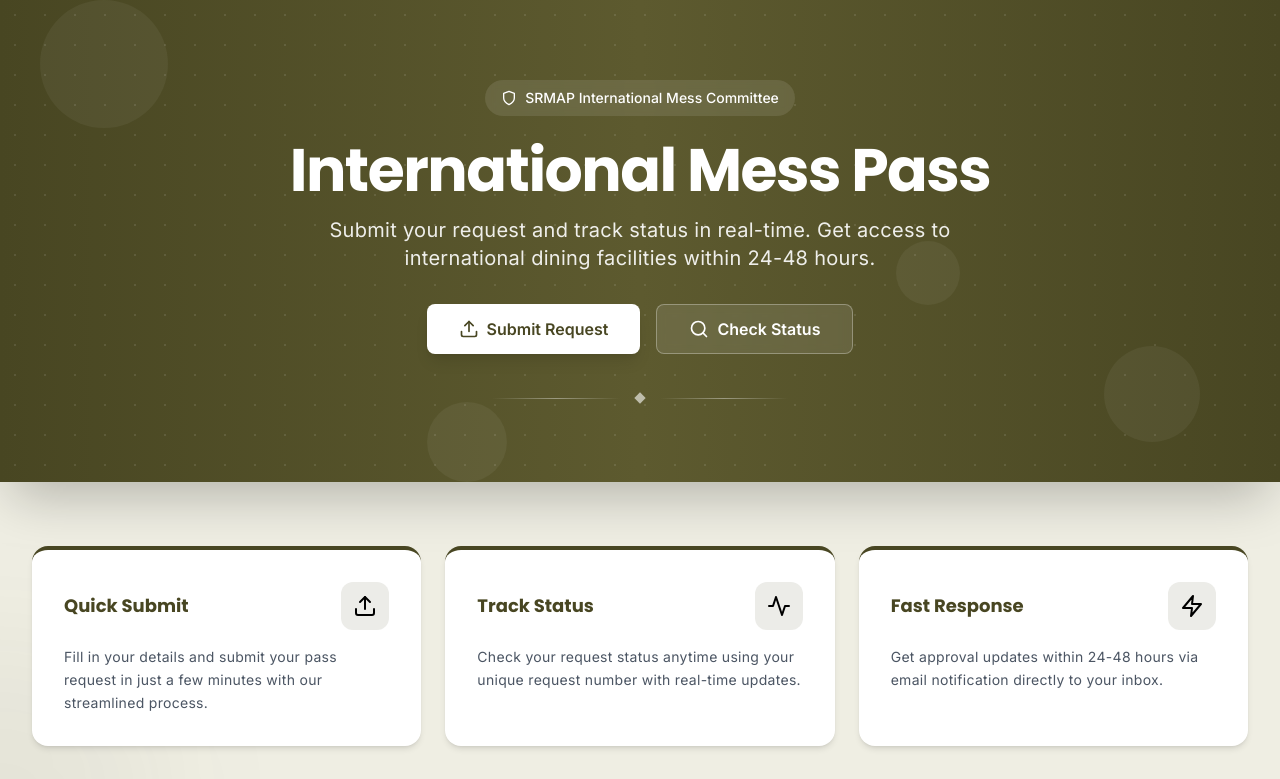
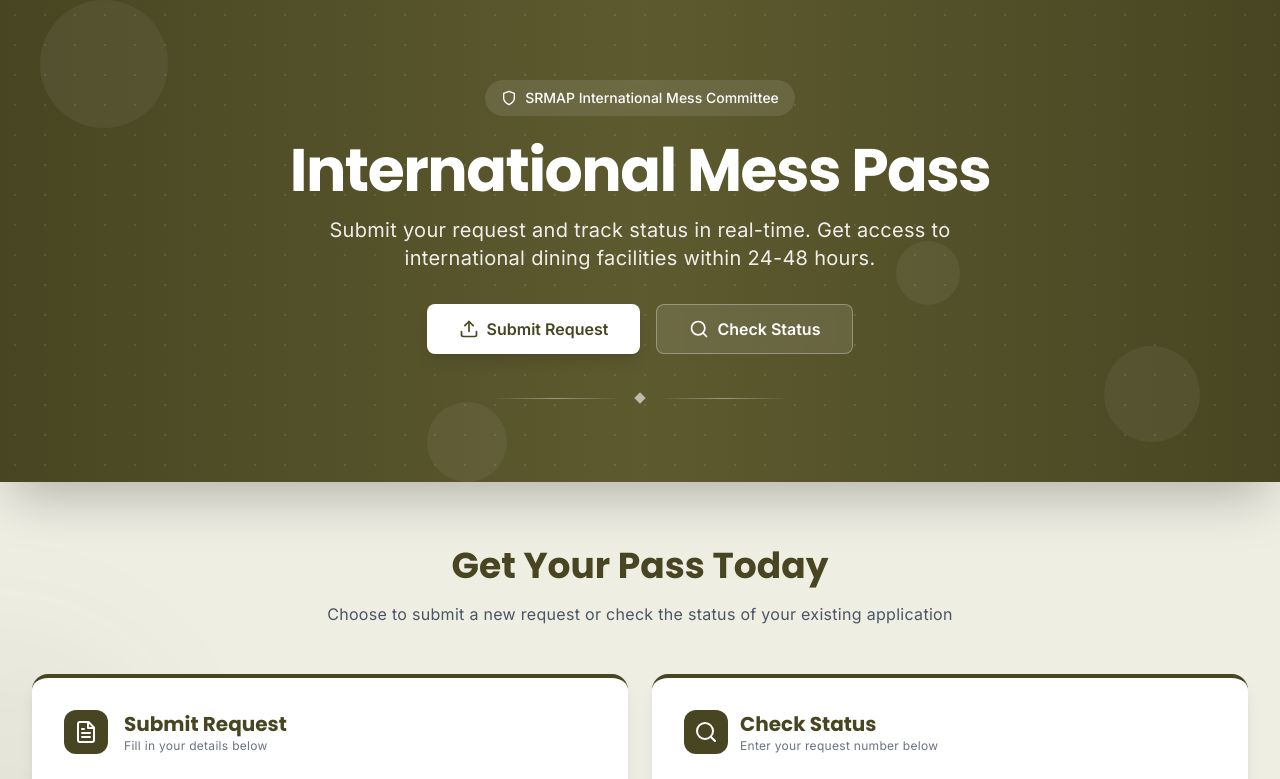
Before and after one commit to ThakurAmanKumar/SRMAPINTMESSPASS, a Next.js app: page /mess-pass-request in a window 1280 px wide. Shown: the top 779 px of the page. Built offline with nearby package versions, Linux system fonts and the light colour scheme.

Commit message:
Remove Quick Submit, Track Status, and Fast Response cards

```diff
--- a/src/app/mess-pass-request/page.tsx
+++ b/src/app/mess-pass-request/page.tsx
@@ -211,39 +211,6 @@
 
       {/* Main Content */}
       <div className="relative max-w-7xl mx-auto px-4 md:px-8 py-16">
-        {/* Info Cards Section */}
-        <div className="grid grid-cols-1 md:grid-cols-3 gap-6 mb-16">
-          <div className={`group bg-white rounded-2xl shadow-md p-8 border-t-4 border-[#484622] hover:shadow-2xl transition-all duration-300 hover:-translate-y-2 ${mounted ? 'animate-fade-in-up' : 'opacity-0'}`} style={{ animationDelay: '0ms' }}>
-            <div className="flex items-center justify-between mb-4">
-              <h3 className="text-lg font-bold text-[#484622] font-poppins">Quick Submit</h3>
-              <div className="bg-[#484622]/10 p-3 rounded-xl group-hover:bg-[#484622] group-hover:text-white transition-all duration-300">
-                <Upload size={24} />
-              </div>
-            </div>
-            <p className="text-gray-600 text-sm leading-relaxed">Fill in your details and submit your pass request in just a few minutes with our streamlined process.</p>
-          </div>
-
-          <div className={`group bg-white rounded-2xl shadow-md p-8 border-t-4 border-[#484622] hover:shadow-2xl transition-all duration-300 hover:-translate-y-2 ${mounted ? 'animate-fade-in-up' : 'opacity-0'}`} style={{ animationDelay: '100ms' }}>
-            <div className="flex items-center justify-between mb-4">
-              <h3 className="text-lg font-bold text-[#484622] font-poppins">Track Status</h3>
-              <div className="bg-[#484622]/10 p-3 rounded-xl group-hover:bg-[#484622] group-hover:text-white transition-all duration-300">
-                <Activity size={24} />
-              </div>
-            </div>
-            <p className="text-gray-600 text-sm leading-relaxed">Check your request status anytime using your unique request number with real-time updates.</p>
-          </div>
-
-          <div className={`group bg-white rounded-2xl shadow-md p-8 border-t-4 border-[#484622] hover:shadow-2xl transition-all duration-300 hover:-translate-y-2 ${mounted ? 'animate-fade-in-up' : 'opacity-0'}`} style={{ animationDelay: '200ms' }}>
-            <div className="flex items-center justify-between mb-4">
-              <h3 className="text-lg font-bold text-[#484622] font-poppins">Fast Response</h3>
-              <div className="bg-[#484622]/10 p-3 rounded-xl group-hover:bg-[#484622] group-hover:text-white transition-all duration-300">
-                <Zap size={24} />
-              </div>
-            </div>
-            <p className="text-gray-600 text-sm leading-relaxed">Get approval updates within 24-48 hours via email notification directly to your inbox.</p>
-          </div>
-        </div>
-
         {/* Section Title */}
         <div className="text-center mb-12">
           <h2 className="text-3xl md:text-4xl font-bold text-[#484622] font-poppins mb-4">
```
